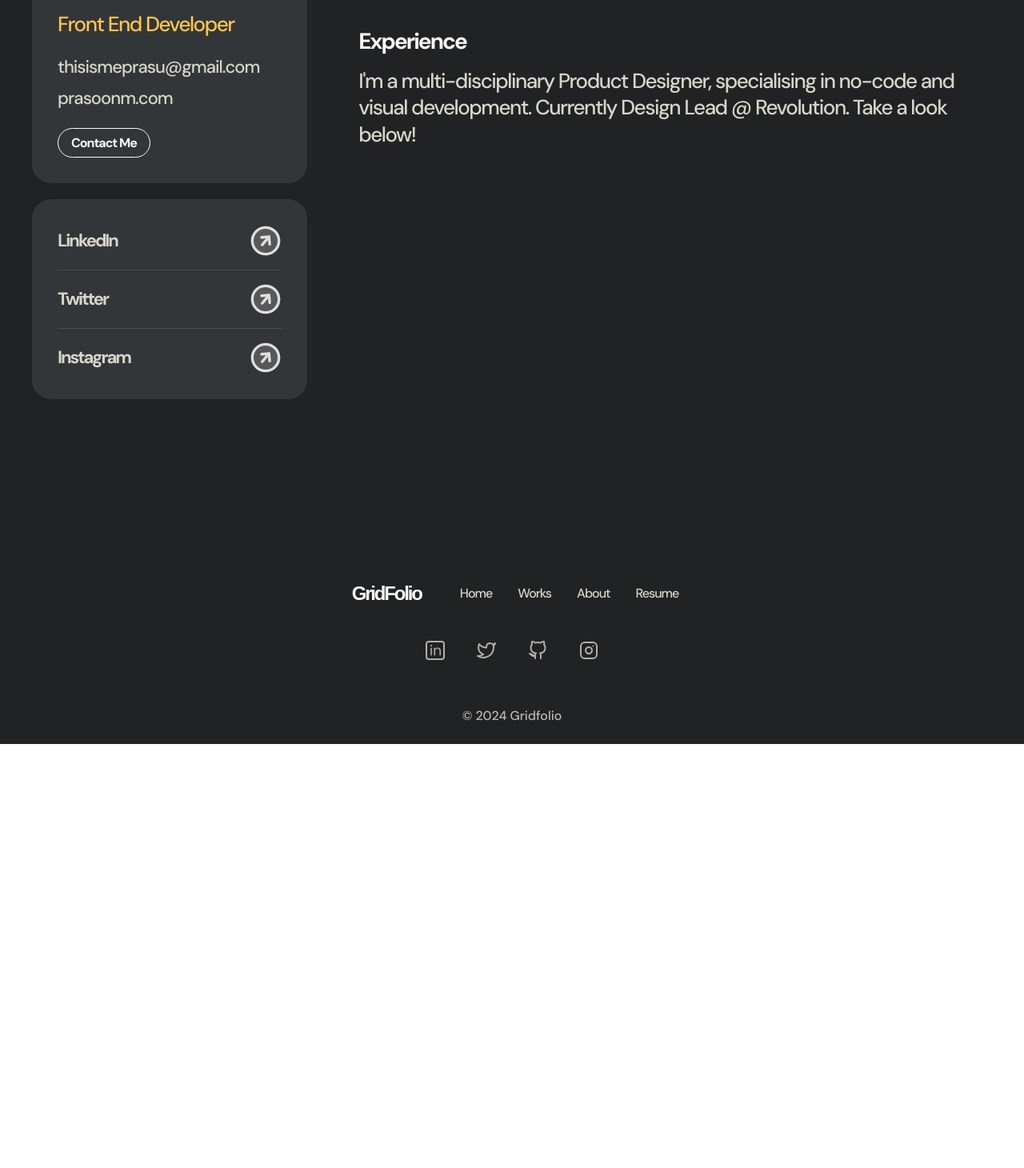
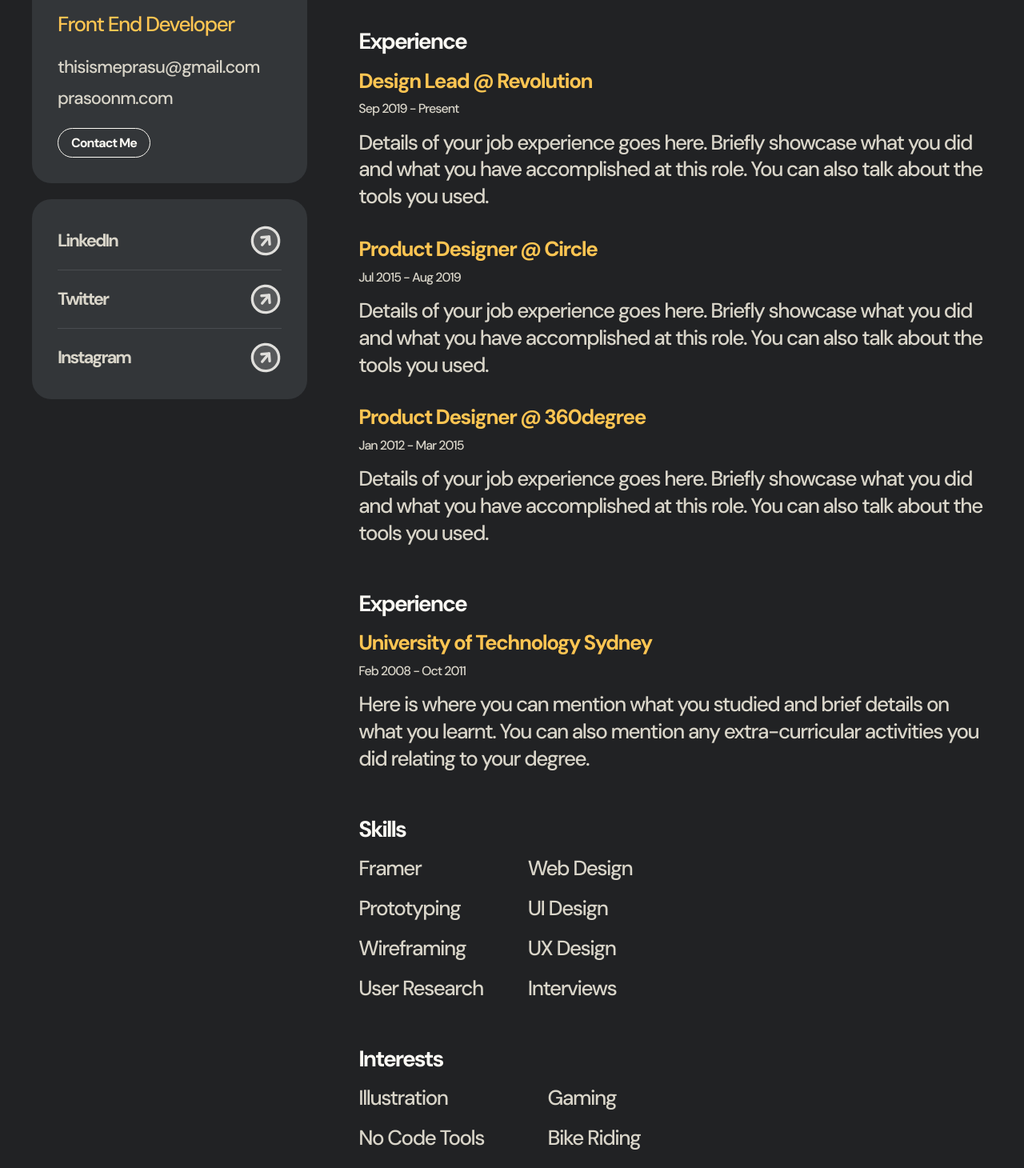
Before and after one commit to prasoonmohan/GridFolio, a Vue app: page /resume in a window 1280 px wide. Shown: the part 280-1740 px from the top of the page at 80% size. Before the commit the page ends 1210 px from the top, so only its background shows below. Built offline with nearby package versions, Linux system fonts and the light colour scheme.

Commit message:
fix: Added resume page

```diff
--- a/src/assets/pages/_resume.scss
+++ b/src/assets/pages/_resume.scss
@@ -7,7 +7,7 @@ display: flex;
 flex-direction: column;
 gap: 20px;
 position: sticky;
-top: 0;
+top: 110px;
 height: 100vh;
     }
     .profile-card{
@@ -86,4 +86,31 @@ gap: 16px;
         line-height: 1.3em;
         color: $gray-65;
     }
+    .item-sub-wrapper{
+        display: flex;
+        flex-direction: column;
+        gap: 32px;
+    }.position{
+color: $yellow-70;
+font-weight: 700;
+    }
+    .year{
+font-size: rem(16);
+font-weight: 500;
+letter-spacing: -1px;
+line-height: 1.2em;
+color: $gray-65;
+margin-top: 8px;
+    }
+    .job-details{
+margin-top: 16px;
+    }
+    .skill-container{
+        display: grid;
+        grid-template-columns: 1fr 1fr;
+        // max-width: 200px;
+        width: fit-content;
+        column-gap: 56px;
+        row-gap: 16px;
+    }
 }
--- a/src/views/ResumeView.vue
+++ b/src/views/ResumeView.vue
@@ -1,6 +1,39 @@
 <script setup>
 import Card from '../components/Cards/Card.vue'
-
+const JobExperience = [
+    {
+        key:1,
+        position: 'Design Lead @ Revolution',
+        year:'Sep 2019 - Present',
+        desc:'Details of your job experience goes here. Briefly showcase what you did and what you have accomplished at this role. You can also talk about the tools you used.'
+    },
+    {
+        key:2,
+        position: 'Product Designer @ Circle',
+        year:'Jul 2015 - Aug 2019',
+        desc:'Details of your job experience goes here. Briefly showcase what you did and what you have accomplished at this role. You can also talk about the tools you used.'
+    },
+    {
+        key:3,
+        position: 'Product Designer @ 360degree',
+        year:'Jan 2012 - Mar 2015',
+        desc:'Details of your job experience goes here. Briefly showcase what you did and what you have accomplished at this role. You can also talk about the tools you used.'
+    }
+]
+const Education = [
+    {
+        key:1,
+        university:'University of Technology Sydney',
+        year:'Feb 2008 - Oct 2011',
+        desc:'Here is where you can mention what you studied and brief details on what you learnt. You can also mention any extra-curricular activities you did relating to your degree.'
+    }
+]
+const  Skills = [
+    "Framer","Web Design","Prototyping","UI Design","Wireframing","UX Design","User Research","Interviews"
+]
+const Interests = [
+    "Illustration","Gaming","No Code Tools","Bike Riding","3D Modelling","Reading","Motion Graphics","Football"
+]
 </script>
 <template>
 <main class="main-section">
@@ -68,7 +101,39 @@ import Card from '../components/Cards/Card.vue'
         </div>
         <div class="item-container">
             <h4 class="title-normal">Experience</h4>
-            <p class="about-desc">I'm a multi-disciplinary Product Designer, specialising in no-code and visual development. Currently Design Lead @ Revolution. Take a look below!</p>
+<div class="item-sub-wrapper">
+    <div v-for="job in JobExperience" :key="job.key" class="item-sub-container">
+    <h6 class="about-desc position">{{job.position}}</h6>
+    <p class="year">{{job.year}}</p>
+    <p class="about-desc job-details">
+        {{ job.desc }}
+    </p>
+</div>
+</div>
+        </div>
+        <div class="item-container">
+            <h4 class="title-normal">Experience</h4>
+<div class="item-sub-wrapper">
+    <div v-for="qua in Education" :key="qua.key" class="item-sub-container">
+    <h6 class="about-desc position">{{qua.university}}</h6>
+    <p class="year">{{qua.year}}</p>
+    <p class="about-desc job-details">
+        {{ qua.desc }}
+    </p>
+</div>
+</div>
+        </div>
+        <div class="item-container">
+            <h4 class="title-normal">Skills</h4>
+           <div class="skill-container">
+            <h4 class="about-desc" v-for="skill in Skills" :key="skill">{{ skill }}</h4>
+            </div>
+        </div>
+        <div class="item-container">
+            <h4 class="title-normal">Interests</h4>
+           <div class="skill-container">
+            <h4 class="about-desc" v-for="item in Interests" :key="item">{{ item }}</h4>
+            </div>
         </div>
     </div>
 </div>
```
